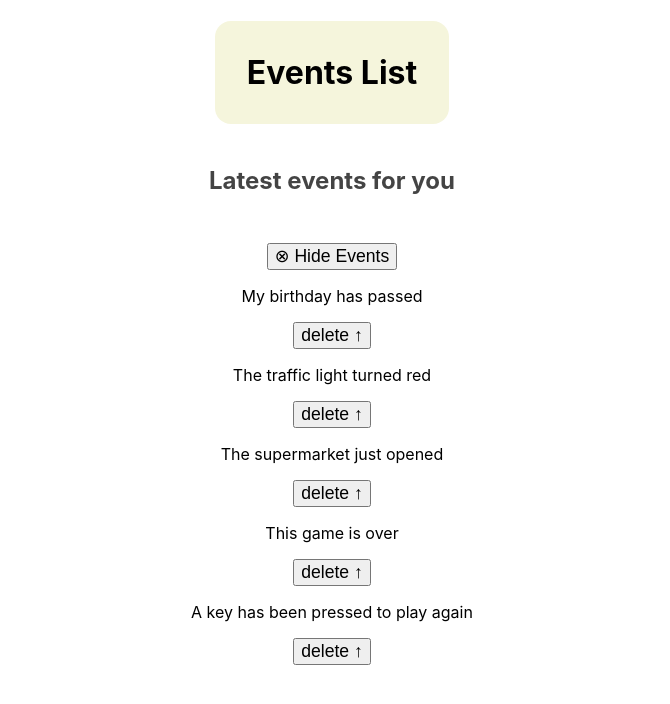
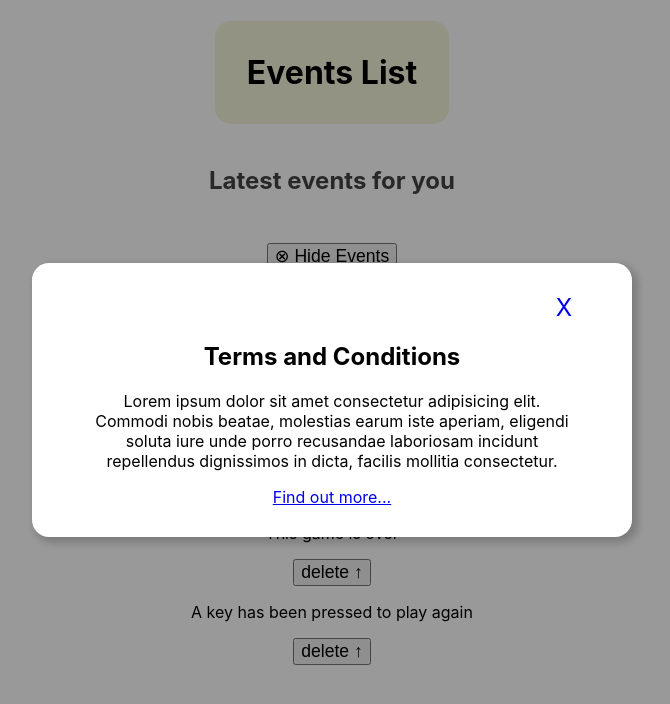
Before and after one commit to codehvila/react-firebase, a React (Create React App) app: page / in a window 1280 px wide. Shown: the top 704 px of the page, without its empty margins (308-978 px from the left). Built offline with nearby package versions, Linux system fonts and the light colour scheme.

Commit message:
Add Modal to App Component

```diff
--- a/src/App.js
+++ b/src/App.js
@@ -1,5 +1,6 @@
 import { Fragment, useState } from "react";
 import "./App.css";
+import Modal from "./components/Modal";
 import Title from "./components/Title";
 
 function App() {
@@ -42,6 +43,21 @@ function App() {
           </Fragment>
         ))}
       {events.length === 0 && showEvents && <p>No events to show!</p>}
+
+      {/* <Modal>
+        <h2>Nicolas, You Just Logged Out</h2>
+        <p>Come back soon!</p>
+      </Modal> */}
+      <Modal modalIsOpen={true}>
+        <h2>Terms and Conditions</h2>
+        <p>
+          Lorem ipsum dolor sit amet consectetur adipisicing elit. Commodi nobis
+          beatae, molestias earum iste aperiam, eligendi soluta iure unde porro
+          recusandae laboriosam incidunt repellendus dignissimos in dicta,
+          facilis mollitia consectetur.
+        </p>
+        <a href="/#">Find out more...</a>
+      </Modal>
     </div>
   );
 }
```
